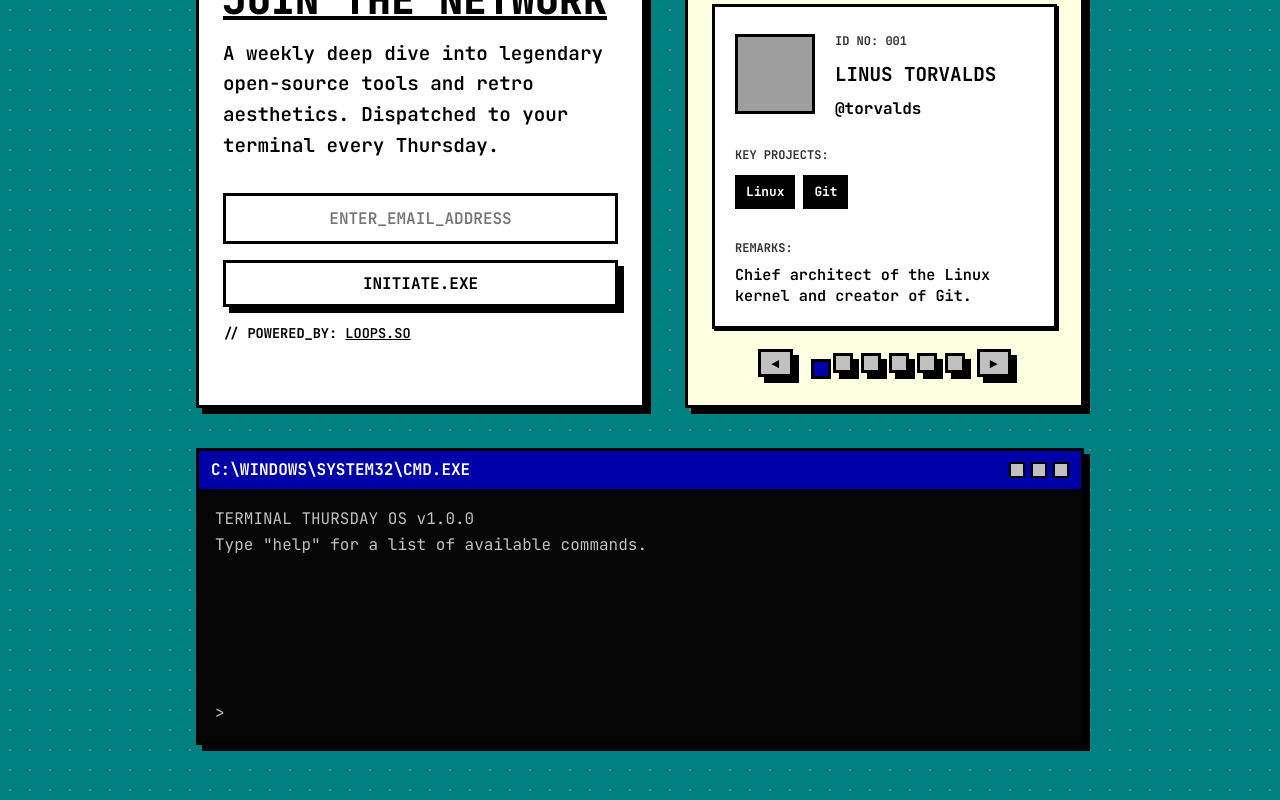
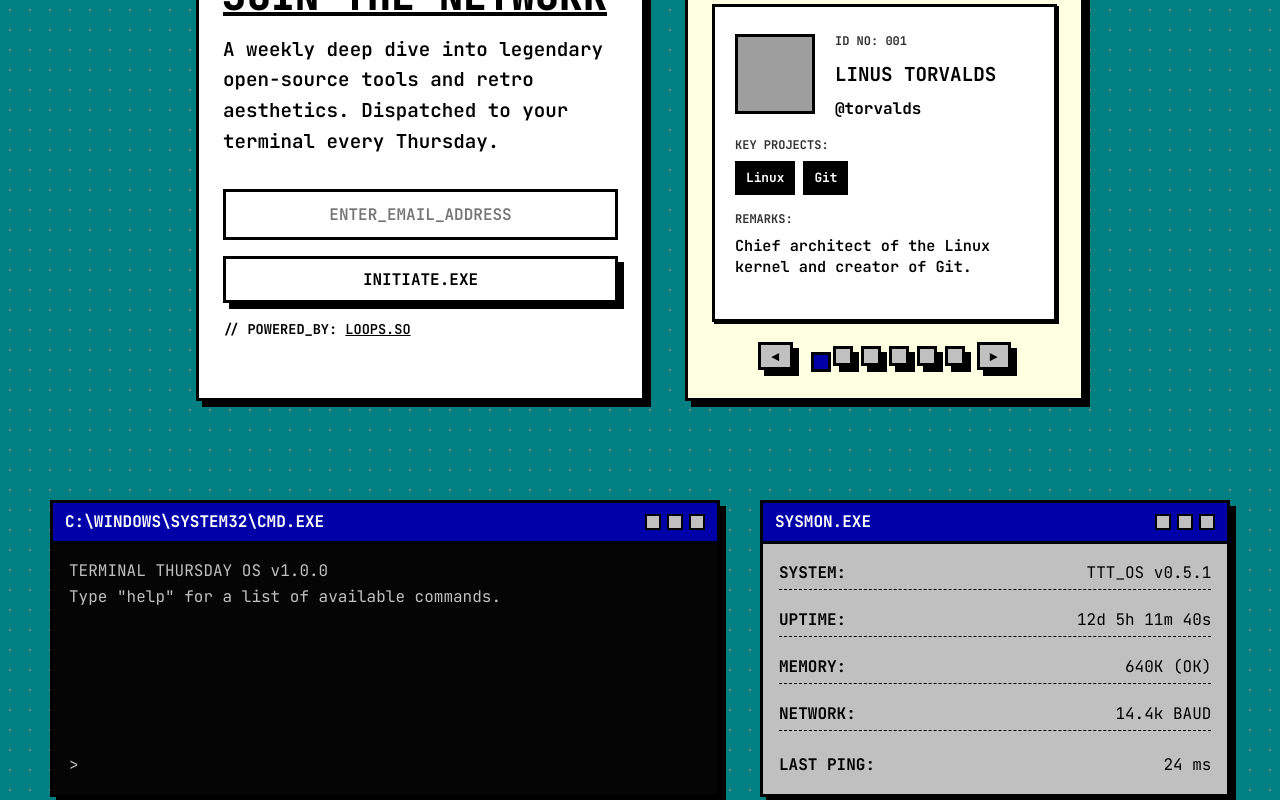
Before and after one commit to MenilV/theterminalthursday.com, a React (Vite) app: page / in a window 1280 px wide. Shown: the part 900-1700 px from the top of the page. Built offline with nearby package versions, Linux system fonts and the light colour scheme; grey boxes are pictures that could not be loaded.

Commit message:
style: optimize spacing in carousel to fit more remarks text

```diff
--- a/src/App.jsx
+++ b/src/App.jsx
@@ -1,12 +1,13 @@
 import React, { useState, useEffect } from 'react';
 import Hero from './components/Hero';
-import Newsletter from './components/Newsletter';
-import Archive from './components/Archive';
-import HallOfFameCarousel from './components/HallOfFameCarousel';
 import Favorites from './components/Favorites';
 import BottomSignup from './components/BottomSignup';
 import DesktopIcons from './components/DesktopIcons';
 import CliTerminal from './components/CliTerminal';
+import ServerStatusWidget from './components/ServerStatusWidget';
+import Newsletter from './components/Newsletter';
+import Archive from './components/Archive';
+import HallOfFameCarousel from './components/HallOfFameCarousel';
 import './index.css';
 
 function App() {
@@ -103,11 +104,6 @@ function App() {
               <HallOfFameCarousel theme={theme} />
             </div>
           </section>
-          <section id="terminal" style={{ display: 'flex', justifyContent: 'center' }}>
-            <div className="container" style={{ maxWidth: '90%' }}>
-              <CliTerminal theme={theme} />
-            </div>
-          </section>
           {new Date() >= new Date('2026-08-20T00:00:00Z') && <Archive theme={theme} />}
         </main>
 
@@ -116,9 +112,20 @@ function App() {
 
       </div>
 
-      {/* Full-width Favorites Section & Bottom Signup before Footer */}
+      {/* Full-width Sections before Footer */}
       <section style={{ paddingTop: '40px', paddingBottom: '40px' }}>
         <div className="container" style={{ maxWidth: '96%', display: 'flex', flexDirection: 'column', gap: '40px' }}>
+
+          {/* Terminal & Sysmon row */}
+          <div style={{ display: 'flex', flexWrap: 'wrap', gap: '40px', alignItems: 'stretch' }}>
+            <div style={{ flex: '1 1 500px', display: 'flex', flexDirection: 'column' }}>
+              <CliTerminal theme={theme} />
+            </div>
+            <div style={{ flex: '1 1 300px', display: 'flex', flexDirection: 'column' }}>
+              <ServerStatusWidget theme={theme} />
+            </div>
+          </div>
+
           <Favorites theme={theme} />
           <BottomSignup theme={theme} />
         </div>
--- a/src/components/HallOfFameCarousel.jsx
+++ b/src/components/HallOfFameCarousel.jsx
@@ -196,7 +196,7 @@ const HallOfFameCarousel = ({ theme }) => {
               touchAction: 'pan-y'
             }}
           >
-            <div style={{ display: 'flex', width: '100%', gap: '20px', marginBottom: '20px', alignItems: 'center' }}>
+            <div style={{ display: 'flex', width: '100%', gap: '20px', marginBottom: '10px', alignItems: 'center' }}>
               <div style={{ width: '80px', height: '80px', border: 'var(--border-width) var(--border-style) var(--border-color)', flexShrink: 0, backgroundColor: 'var(--panel-bg)' }}>
                 <img src={m.img} alt={m.name} style={{ width: '100%', height: '100%', objectFit: 'cover' }}
                      onError={(e) => { e.target.src = 'https://github.com/ghost.png'; }} />
@@ -215,10 +215,10 @@ const HallOfFameCarousel = ({ theme }) => {
               </div>
             </div>
 
-            <div style={{ flex: 1, display: 'flex', flexDirection: 'column', gap: '15px' }}>
+            <div style={{ flex: 1, display: 'flex', flexDirection: 'column', gap: '10px' }}>
               <div>
                 <span style={{ fontSize: '0.75rem', fontWeight: 'bold', textTransform: 'uppercase', opacity: 0.8 }}>Key Projects:</span>
-                <div style={{ display: 'flex', gap: '8px', flexWrap: 'wrap', marginTop: '8px' }}>
+                <div style={{ display: 'flex', gap: '8px', flexWrap: 'wrap', marginTop: '4px' }}>
                   {m.projects.map(p => (
                     <a key={p.name} href={p.url} target="_blank" rel="noreferrer" style={{
                       background: 'var(--accent-bg)',
@@ -235,7 +235,7 @@ const HallOfFameCarousel = ({ theme }) => {
                 </div>
               </div>
 
-              <div style={{ marginTop: 'auto', paddingTop: '10px' }}>
+              <div style={{ marginTop: 'auto', paddingTop: '0px' }}>
                 <span style={{ fontSize: '0.75rem', fontWeight: 'bold', textTransform: 'uppercase', opacity: 0.8 }}>Remarks:</span>
                 <p style={{
                   fontSize: '0.95rem',
@@ -243,11 +243,11 @@ const HallOfFameCarousel = ({ theme }) => {
                   lineHeight: '1.4',
                   margin: '4px 0 0 0',
                   display: '-webkit-box',
-                  WebkitLineClamp: 2,
+                  WebkitLineClamp: 3,
                   WebkitBoxOrient: 'vertical',
                   overflow: 'hidden',
                   textOverflow: 'ellipsis',
-                  minHeight: '2.8em'
+                  minHeight: '4.2em'
                 }}>
                   {m.desc}
                 </p>
--- /dev/null
+++ b/src/components/ServerStatusWidget.jsx
@@ -0,0 +1,83 @@
+import React, { useState, useEffect } from 'react';
+
+const ServerStatusWidget = ({ theme }) => {
+  const [ping, setPing] = useState(23);
+  const [uptimeStr, setUptimeStr] = useState('');
+
+  // Calculate fake uptime (from an arbitrary past date to now)
+  // Or just a standard running counter
+  useEffect(() => {
+    // The date of the very first commit to this repository
+    const startDate = new Date('2026-08-03T14:13:08Z').getTime();
+
+    const updateUptime = () => {
+      const now = new Date().getTime();
+      const diff = now - startDate;
+
+      const days = Math.floor(diff / (1000 * 60 * 60 * 24));
+      const hours = Math.floor((diff % (1000 * 60 * 60 * 24)) / (1000 * 60 * 60));
+      const mins = Math.floor((diff % (1000 * 60 * 60)) / (1000 * 60));
+      const secs = Math.floor((diff % (1000 * 60)) / 1000);
+
+      setUptimeStr(`${days}d ${hours}h ${mins}m ${secs}s`);
+    };
+
+    updateUptime();
+    const interval = setInterval(updateUptime, 1000);
+    return () => clearInterval(interval);
+  }, []);
+
+  // Fluctuate ping every few seconds
+  useEffect(() => {
+    const pingInterval = setInterval(() => {
+      // Fluctuate by -5 to +5 around 25ms
+      const newPing = 20 + Math.floor(Math.random() * 10);
+      setPing(newPing);
+    }, 3500);
+    return () => clearInterval(pingInterval);
+  }, []);
+
+  return (
+    <div className="window-panel animate-pop-in delay-2" style={{ width: '100%', marginBottom: 0, height: '100%', display: 'flex', flexDirection: 'column' }}>
+      <div className="window-header">
+        <span>{theme === 'windows' ? 'SYSMON.EXE' : 'top -d 1'}</span>
+        <div className="window-controls">
+          <span className="window-btn"></span>
+          <span className="window-btn"></span>
+          <span className="window-btn"></span>
+        </div>
+      </div>
+
+      <div className="window-content" style={{ padding: '16px', display: 'flex', flexDirection: 'column', flex: 1, gap: '16px', justifyContent: 'space-between' }}>
+        <div style={{ display: 'flex', justifyContent: 'space-between', borderBottom: '1px dashed var(--border-color)', paddingBottom: '4px' }}>
+          <span style={{ fontWeight: 'bold' }}>SYSTEM:</span>
+          <span style={{ fontFamily: 'var(--font-mono)' }}>TTT_OS v0.5.1</span>
+        </div>
+
+        <div style={{ display: 'flex', justifyContent: 'space-between', borderBottom: '1px dashed var(--border-color)', paddingBottom: '4px' }}>
+          <span style={{ fontWeight: 'bold' }}>UPTIME:</span>
+          <span style={{ fontFamily: 'var(--font-mono)' }}>{uptimeStr}</span>
+        </div>
+
+        <div style={{ display: 'flex', justifyContent: 'space-between', borderBottom: '1px dashed var(--border-color)', paddingBottom: '4px' }}>
+          <span style={{ fontWeight: 'bold' }}>MEMORY:</span>
+          <span style={{ fontFamily: 'var(--font-mono)' }}>640K (OK)</span>
+        </div>
+
+        <div style={{ display: 'flex', justifyContent: 'space-between', borderBottom: '1px dashed var(--border-color)', paddingBottom: '4px' }}>
+          <span style={{ fontWeight: 'bold' }}>NETWORK:</span>
+          <span style={{ fontFamily: 'var(--font-mono)' }}>14.4k BAUD</span>
+        </div>
+
+        <div style={{ display: 'flex', justifyContent: 'space-between', paddingTop: '4px' }}>
+          <span style={{ fontWeight: 'bold' }}>LAST PING:</span>
+          <span style={{ fontFamily: 'var(--font-mono)', color: ping > 25 ? (theme === 'windows' ? '#800000' : '#ffb000') : 'inherit' }}>
+            {ping} ms
+          </span>
+        </div>
+      </div>
+    </div>
+  );
+};
+
+export default ServerStatusWidget;
```
